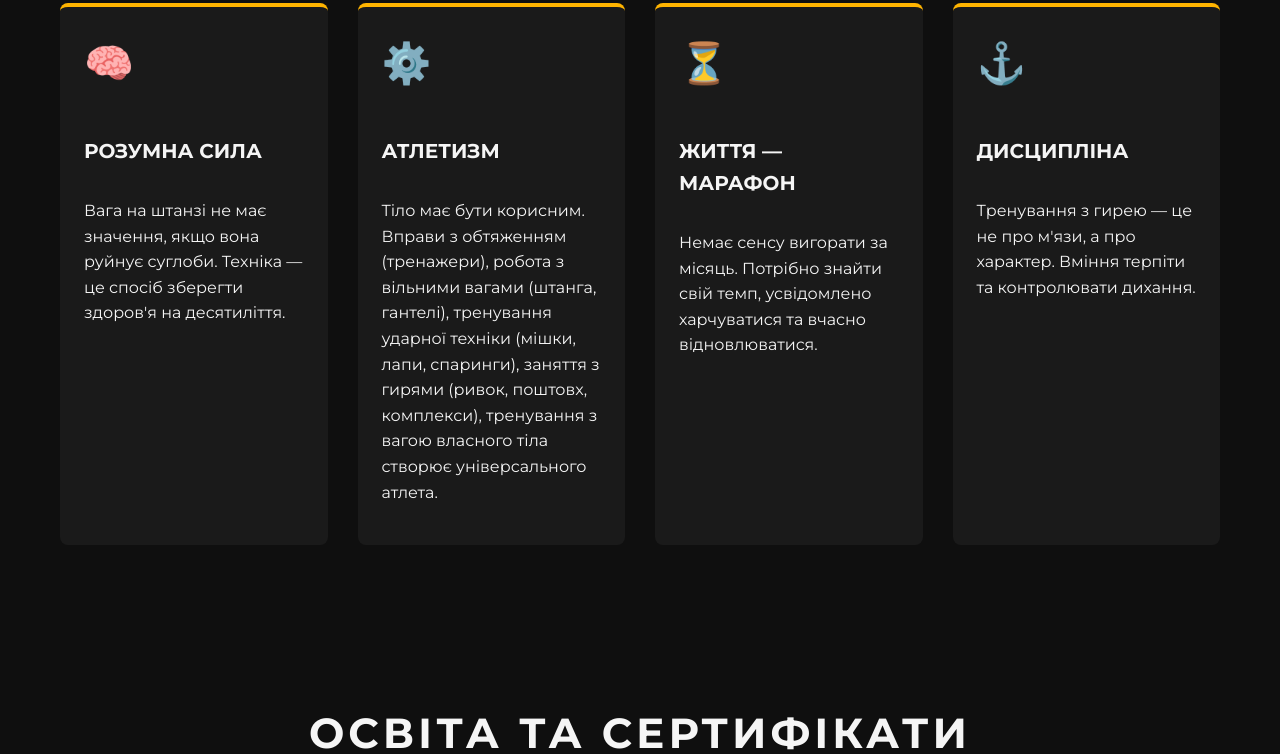
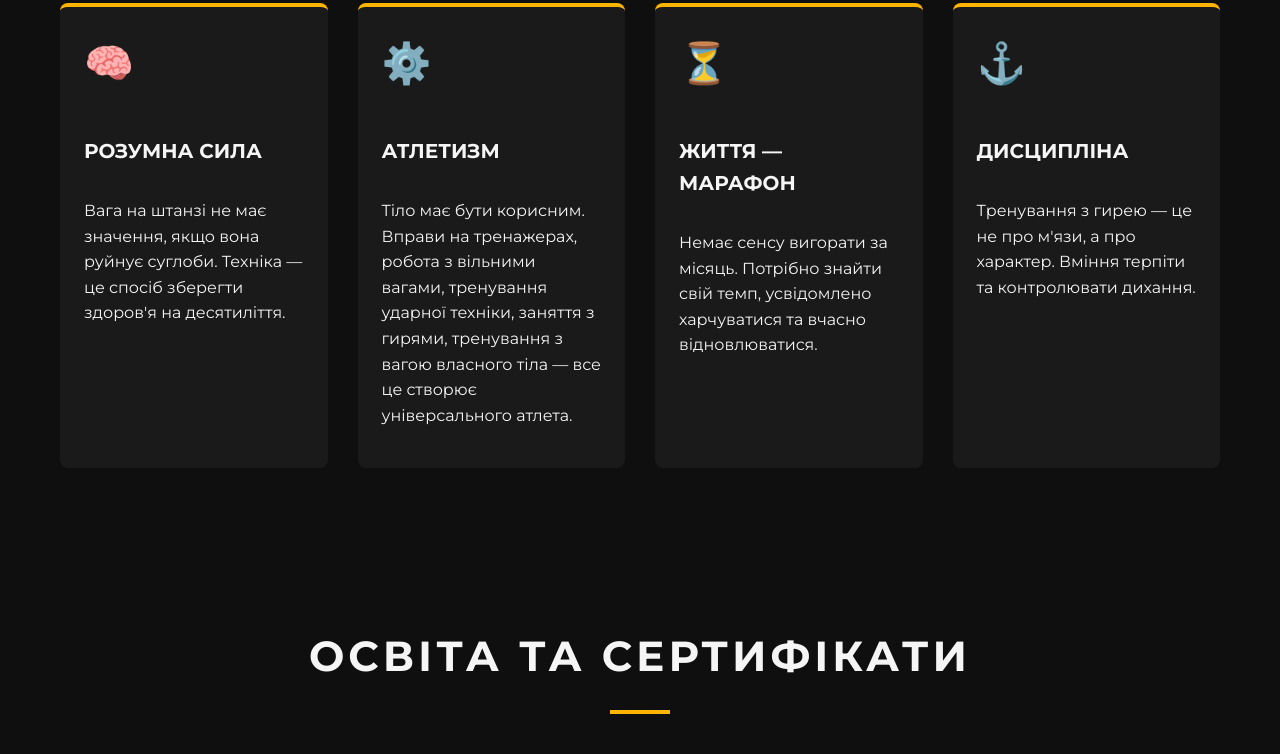
Before and after one commit to Laz-Dim/tviy-trener, a plain HTML site: page index.html in a window 1280 px wide. Shown: the part 1023-1777 px from the top of the page. Drawn offline with Linux system fonts and the light colour scheme.

Commit message:
Update athletizm div

```diff
--- a/index.html
+++ b/index.html
@@ -46,7 +46,7 @@
                 <div class="phil-card">
                     <div class="icon">⚙️</div>
                     <h3>Атлетизм</h3>
-                    <p>Тіло має бути корисним. Вправи з обтяженням (тренажери), робота з вільними вагами (штанга, гантелі), тренування ударної техніки (мішки, лапи, спаринги), заняття з гирями (ривок, поштовх, комплекси), тренування з вагою власного тіла створює універсального атлета.</p>
+                    <p>Тіло має бути корисним. Вправи на тренажерах, робота з вільними вагами, тренування ударної техніки, заняття з гирями, тренування з вагою власного тіла — все це створює універсального атлета.</p>
                 </div>
                 <div class="phil-card">
                     <div class="icon">⏳</div>
```
